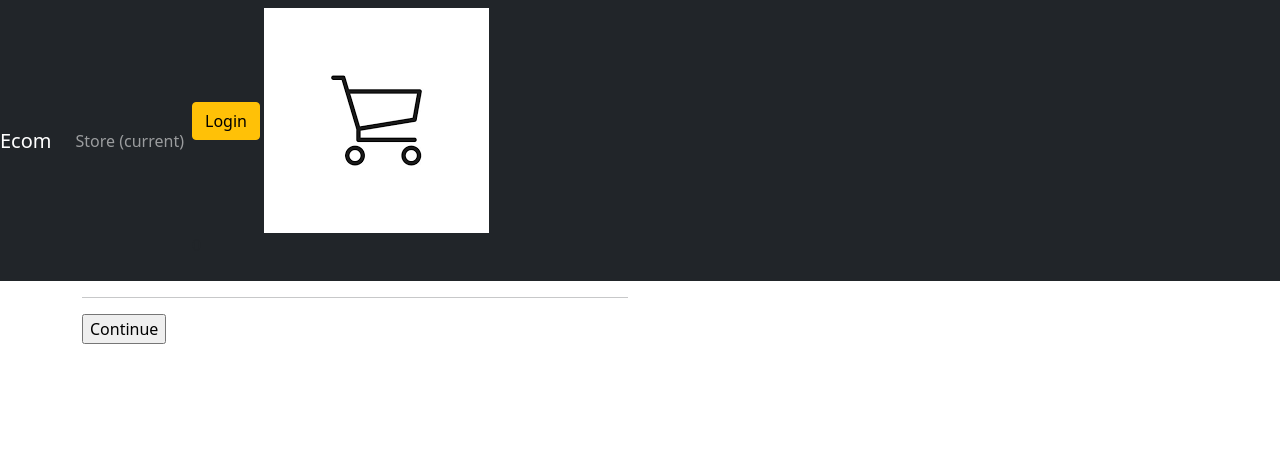
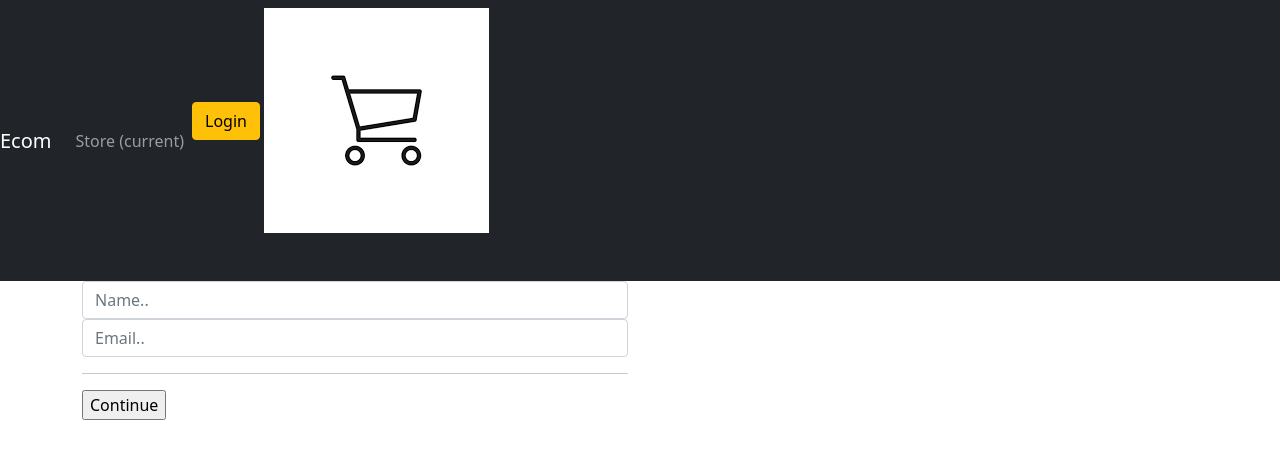
Before and after one commit to petre-marian-vaduva/Ecommerce, a Django app: page /checkout/ in a window 1280 px wide. Shown: the top 459 px of the page. Run offline with Django 4.2, Linux system fonts and the light colour scheme.

Commit message:
Update checkout.html

```diff
--- a/project1/store/templates/store/checkout.html
+++ b/project1/store/templates/store/checkout.html
@@ -6,7 +6,12 @@
             <div class="box-element" id="form-wrapper">
                 <form id="form" action="">
                     <div id="user-info">
-
+                        <div class="form-field">
+                            <input required class="form-control" type="text" name="name" placeholder="Name..">
+                        </div>
+                        <div class="form-field">
+                            <input required class="form-control" type="email" name="email" placeholder="Email..">
+                        </div>
                     </div>
 
                     <div id="shipping-info">
```
